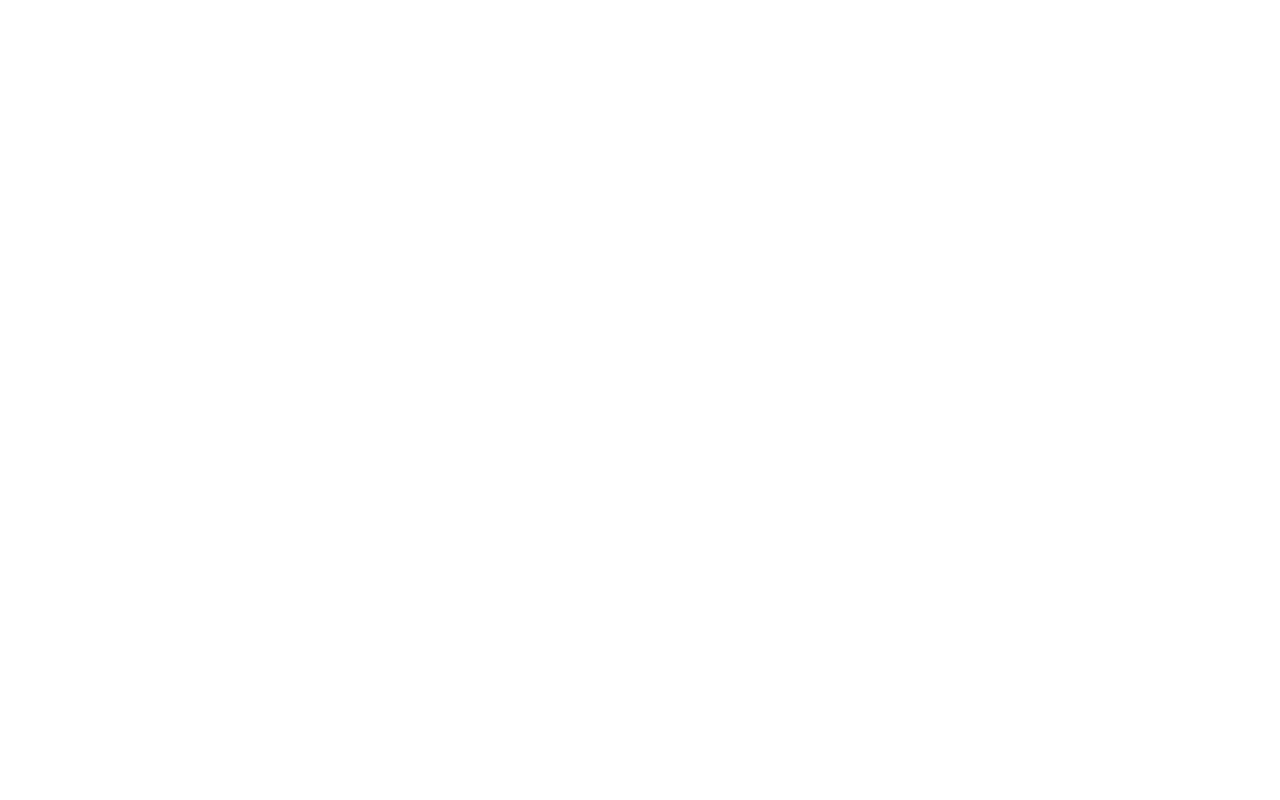
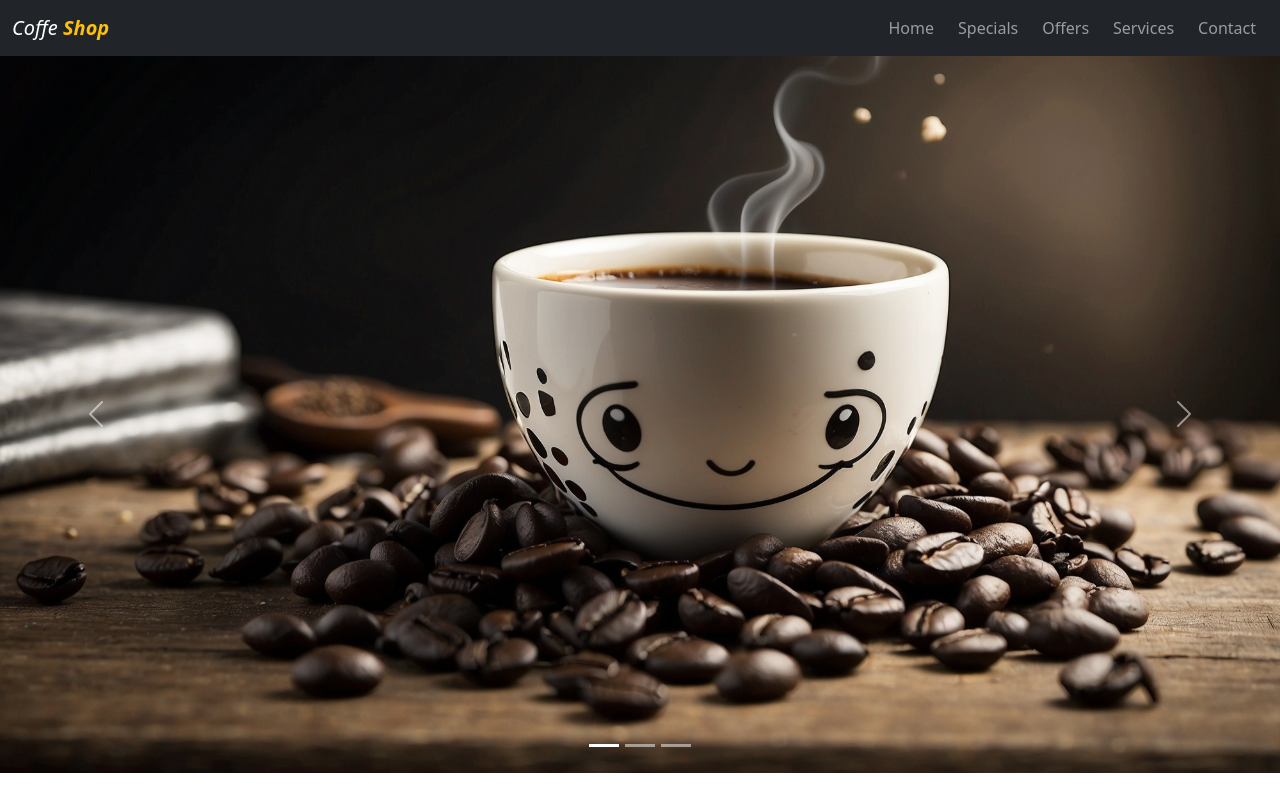
Before and after one commit to Susi-88/bootstrap5-first-project, a plain HTML site: page index.html in a window 1280 px wide. Drawn offline with Linux system fonts and the light colour scheme.

Commit message:
Add responsive navbar and carousel slideshow

```diff
--- a/index.html
+++ b/index.html
@@ -5,7 +5,7 @@
     <meta charset="UTF-8">
     <meta name="viewport" content="width=device-width, initial-scale=1.0">
 
-        <title>Document</title>
+    <title>Coffe shop</title>
 
     <!-- STYLESHEET -->
     <link rel="stylesheet" href="./src/bootstrap/css/bootstrap.css">
@@ -18,6 +18,69 @@
 
 <body>
 
+    <!-- NAVBAR -->
+    <nav class="navbar navbar-dark bg-dark navbar-expand-sm sticky-top">
+        <div class="container-fluid">
+            <a href="#" class="navbar-brand fst-italic">Coffe <span class="text-warning fw-bold">Shop</span></a>
+            <button class="navbar-toggler" type="button" data-bs-toggle="collapse" data-bs-target="#restaurant-navbar"
+                aria-controls="navbarSupportedContent" aria-expanded="false" aria-label="Toggle navigation">
+                <span class="navbar-toggler-icon"></span>
+            </button>
+            <div class="collapse navbar-collapse" id="restaurant-navbar">
+                <ul class="navbar-nav ms-auto">
+                    <li class="nav-item px-1">
+                        <a href="#" class="nav-link">Home</a>
+                    </li>
+                    <li class="nav-item px-1">
+                        <a href="#specials" class="nav-link">Specials</a>
+                    </li>
+                    <li class="nav-item px-1">
+                        <a href="#offers" class="nav-link">Offers</a>
+                    </li>
+                    <li class="nav-item px-1">
+                        <a href="#services" class="nav-link">Services</a>
+                    </li>
+                    <li class="nav-item px-1">
+                        <a href="#contact" class="nav-link">Contact</a>
+                    </li>
+                </ul>
+            </div>
+        </div>
+    </nav>
+
+    <!-- SLIDESHOW -->
+    <div id="carouselExampleIndicators" class="carousel slide">
+        <div class="carousel-indicators">
+            <button type="button" data-bs-target="#carouselExampleIndicators" data-bs-slide-to="0" class="active"
+                aria-current="true" aria-label="Slide 1"></button>
+            <button type="button" data-bs-target="#carouselExampleIndicators" data-bs-slide-to="1"
+                aria-label="Slide 2"></button>
+            <button type="button" data-bs-target="#carouselExampleIndicators" data-bs-slide-to="2"
+                aria-label="Slide 3"></button>
+        </div>
+        <div class="carousel-inner">
+            <div class="carousel-item active">
+                <img src="./src/img/slider-1.jpg" class="d-block w-100" alt="...">
+            </div>
+            <div class="carousel-item">
+                <img src="./src/img/slider-2.jpg" class="d-block w-100" alt="...">
+            </div>
+            <div class="carousel-item">
+                <img src="./src/img/slider-3.jpg" class="d-block w-100" alt="...">
+            </div>
+        </div>
+        <button class="carousel-control-prev" type="button" data-bs-target="#carouselExampleIndicators"
+            data-bs-slide="prev">
+            <span class="carousel-control-prev-icon" aria-hidden="true"></span>
+            <span class="visually-hidden">Previous</span>
+        </button>
+        <button class="carousel-control-next" type="button" data-bs-target="#carouselExampleIndicators"
+            data-bs-slide="next">
+            <span class="carousel-control-next-icon" aria-hidden="true"></span>
+            <span class="visually-hidden">Next</span>
+        </button>
+    </div>
+
 </body>
 
 </html>
```
Also changed, not shown: src/img/slider-1.jpg (added), src/img/slider-2.jpg (added), 5 other files. Lines whose indentation alone changed are shown as unchanged.
